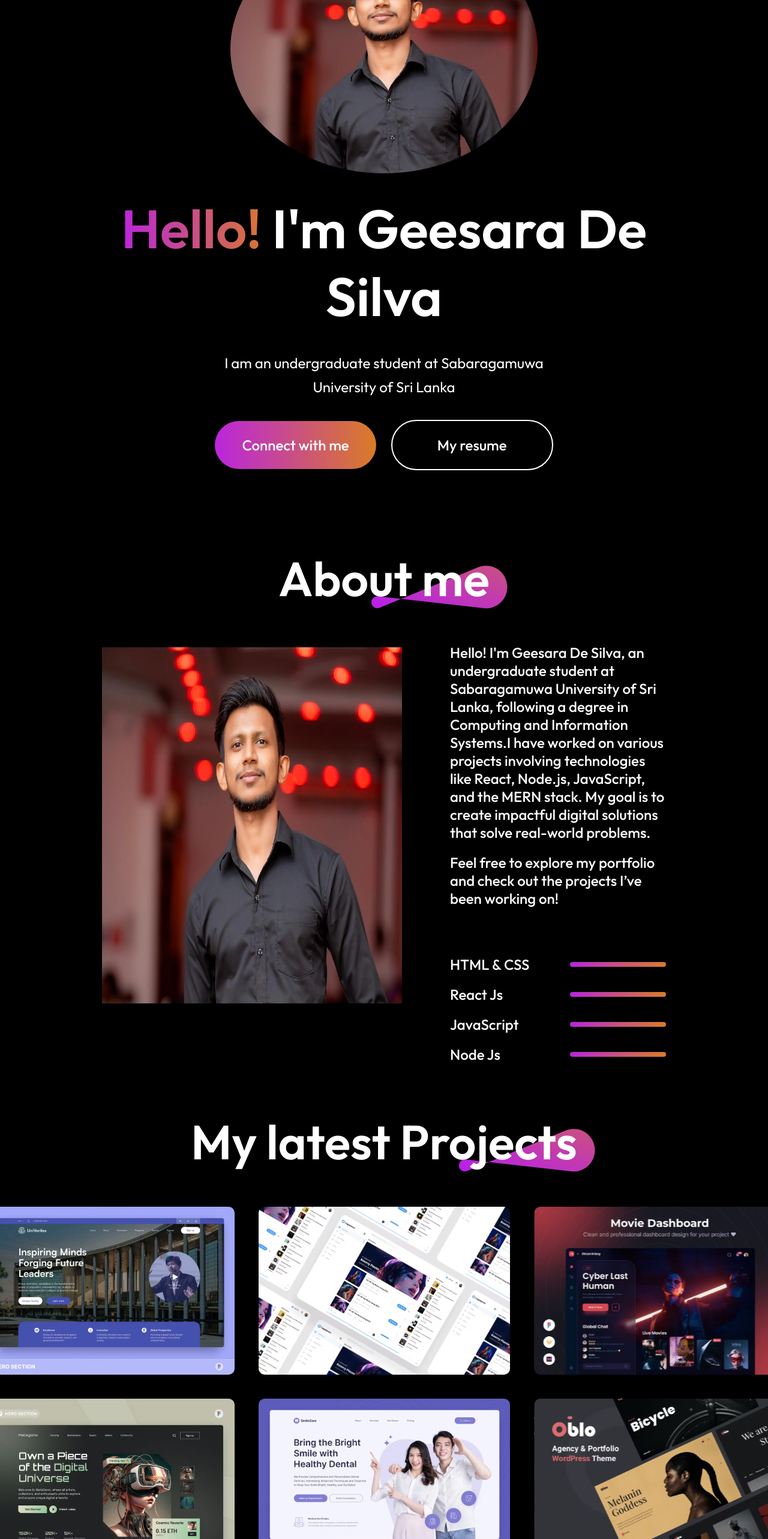
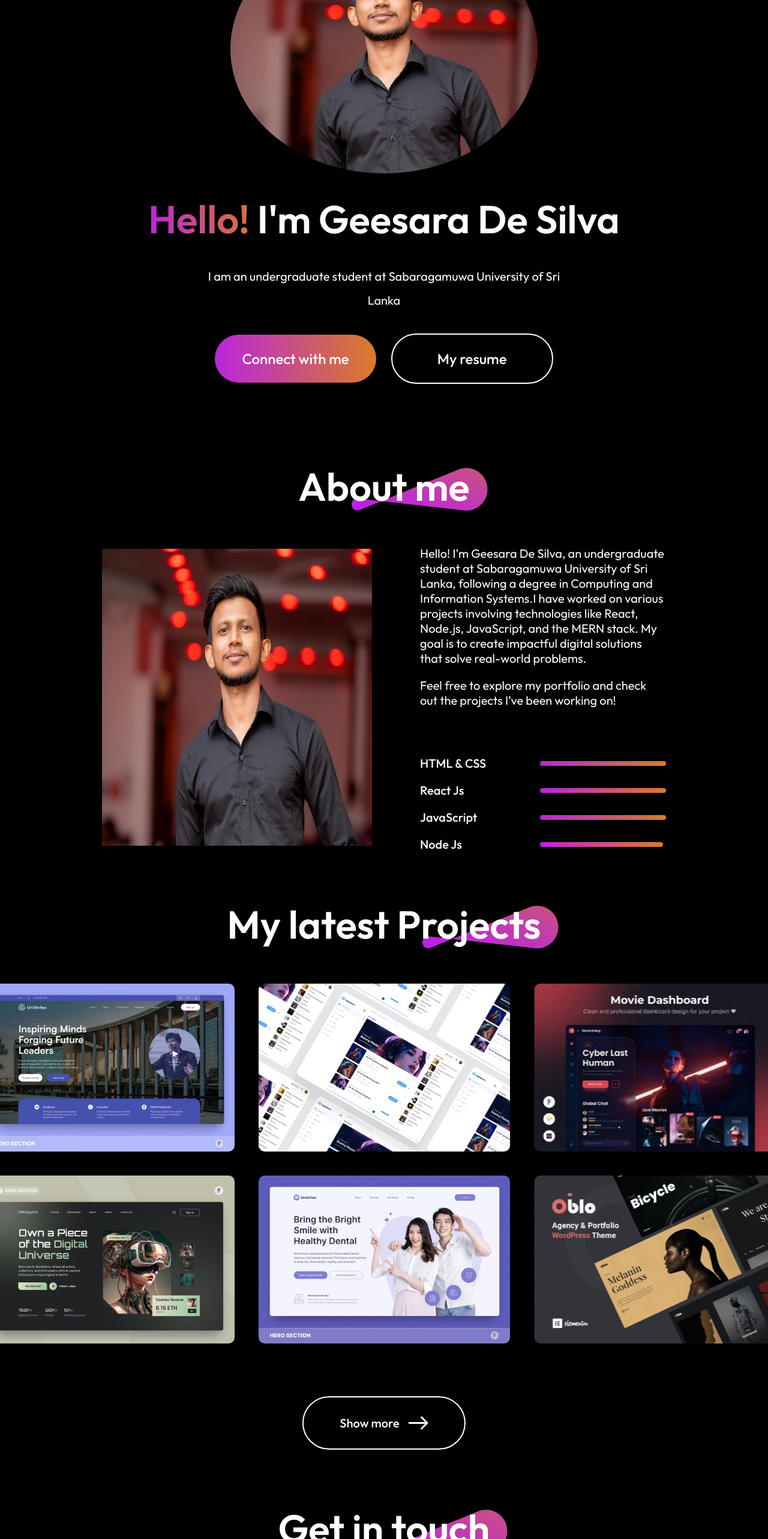
Before and after one commit to Geesara2000/Portfolio_website, a React (Vite) app in the folder portfolio_react/: page / in a window 1280 px wide. Shown: the part 234-2800 px from the top of the page at 60% size. Built offline with nearby package versions, Linux system fonts and the light colour scheme.

Commit message:
update css files

```diff
--- a/portfolio_react/src/components/About/About.css
+++ b/portfolio_react/src/components/About/About.css
@@ -14,7 +14,7 @@
 
 .about-title h1{
   padding: 0px 30px;
-  font-size: 80px;
+  font-size: 65px;
   font-weight: 600;
 }
 
@@ -31,8 +31,8 @@
 }
 
 .about-left img{
-  width: 500px;
-  height: 600px;
+  width: 450px;
+  height: 500px;
 }
 
 .about-right{
@@ -45,8 +45,7 @@
   display: flex;
   flex-direction: column;
   gap: 20px;
-  font-size: 24px;
-  font-weight: 500;
+  font-size: 20px;
 }
 
 .about-skills{
@@ -69,7 +68,7 @@
 
 .about-skill p{
   min-width: 150px;
-  font-size: 24px;
+  font-size: 20px;
   font-weight: 500;
 }
 
--- a/portfolio_react/src/components/Contact/Contact.css
+++ b/portfolio_react/src/components/Contact/Contact.css
@@ -9,11 +9,12 @@
 
 .contact-title{
   position: relative;
+  margin-top: -70px;
 }
 
 .contact-title h1{
   padding: 0px 30px;
-  font-size: 80px;
+  font-size: 65px;
   font-weight: 600;
 }
 
@@ -36,7 +37,7 @@
 }
 
 .contact-left h1{
-  font-size: 80px;
+  font-size: 65px;
   font-weight: 700;
   background: linear-gradient(267deg, #DA7C25 0.36%, #B923E1 102.06%);
   background-clip: text;
@@ -56,7 +57,7 @@
   flex-direction: column;
   gap: 30px;
   color: #D8D8D8;
-  font-size: 22px;
+  font-size: 20px;
 }
 
 .contact-detail{
@@ -74,7 +75,7 @@
 
 .contact-right label{
   color: #D8D8D8;
-  font-size: 22px;
+  font-size: 20px;
   font-weight: 500;
 }
 
@@ -106,7 +107,7 @@
   color: white;
   border-radius: 50px;
   background: linear-gradient(267deg, #DA7C25 0.36%, #B923E1 102.06%);
-  font-size: 22px;
+  font-size: 20px;
   padding: 20px 60px;
   margin-bottom: 50px;
   cursor: pointer;
--- a/portfolio_react/src/components/Hero/Hero.css
+++ b/portfolio_react/src/components/Hero/Hero.css
@@ -13,7 +13,7 @@
 .hero h1{
   text-align: center;
   width: 70%;
-  font-size: 90px;
+  font-size: 65px;
   font-weight: 600;
 }
 
@@ -27,7 +27,7 @@
 .hero p{
   width: 50%;
   text-align: center;
-  font-size: 24px;
+  font-size: 20px;
   line-height: 40px;
 }
 
--- a/portfolio_react/src/components/Project/Project.css
+++ b/portfolio_react/src/components/Project/Project.css
@@ -14,7 +14,7 @@
 
 .project-title h1{
   padding: 0px 30px;
-  font-size: 80px;
+  font-size: 65px;
   font-weight: 600;
 }
 
@@ -52,7 +52,7 @@
   border-radius: 50px;
   border: 2px solid white;
   padding: 30px 60px;
-  font-size: 22px;
+  font-size: 20px;
   font-weight: 500;
   margin: 80px;
   transition: 0.6s;
```
